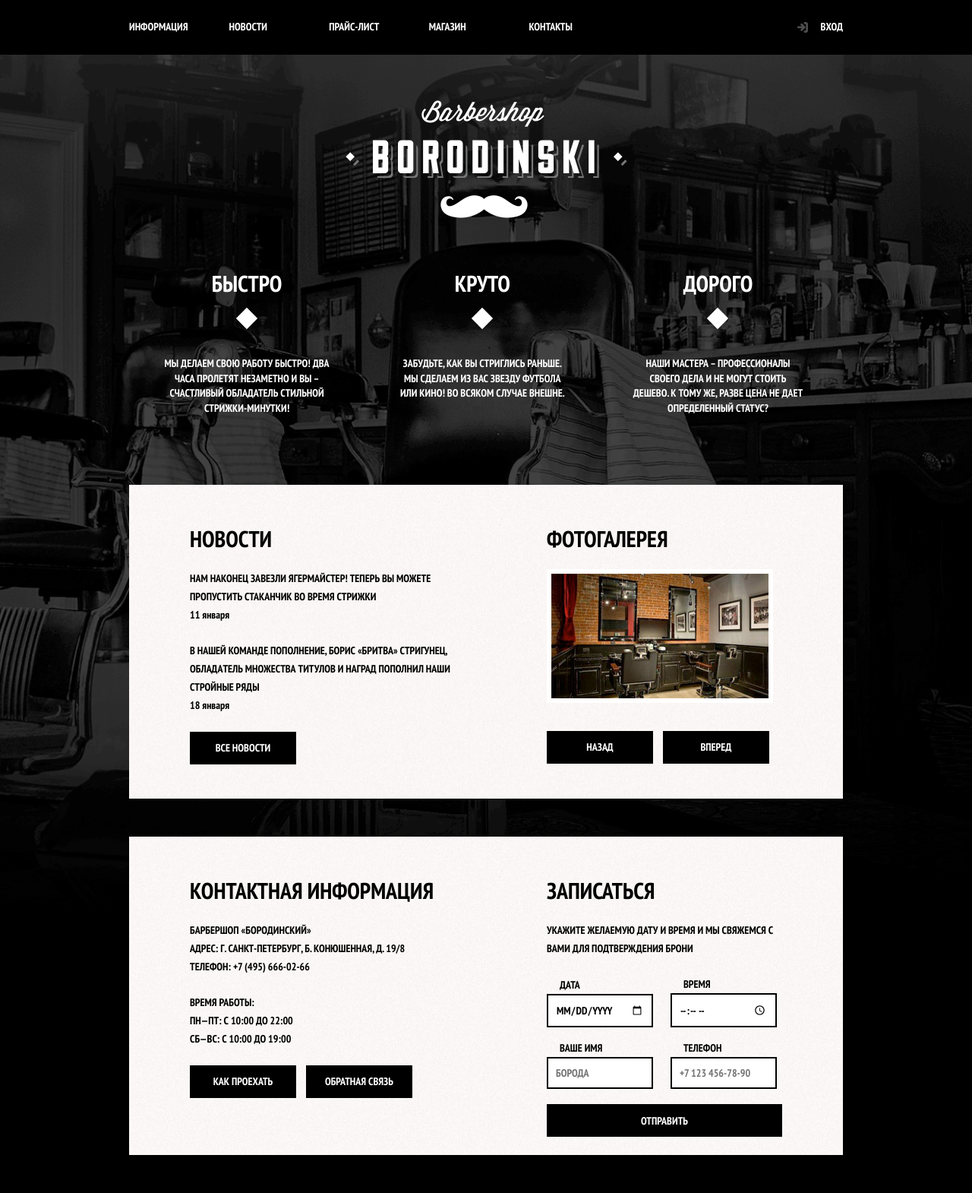
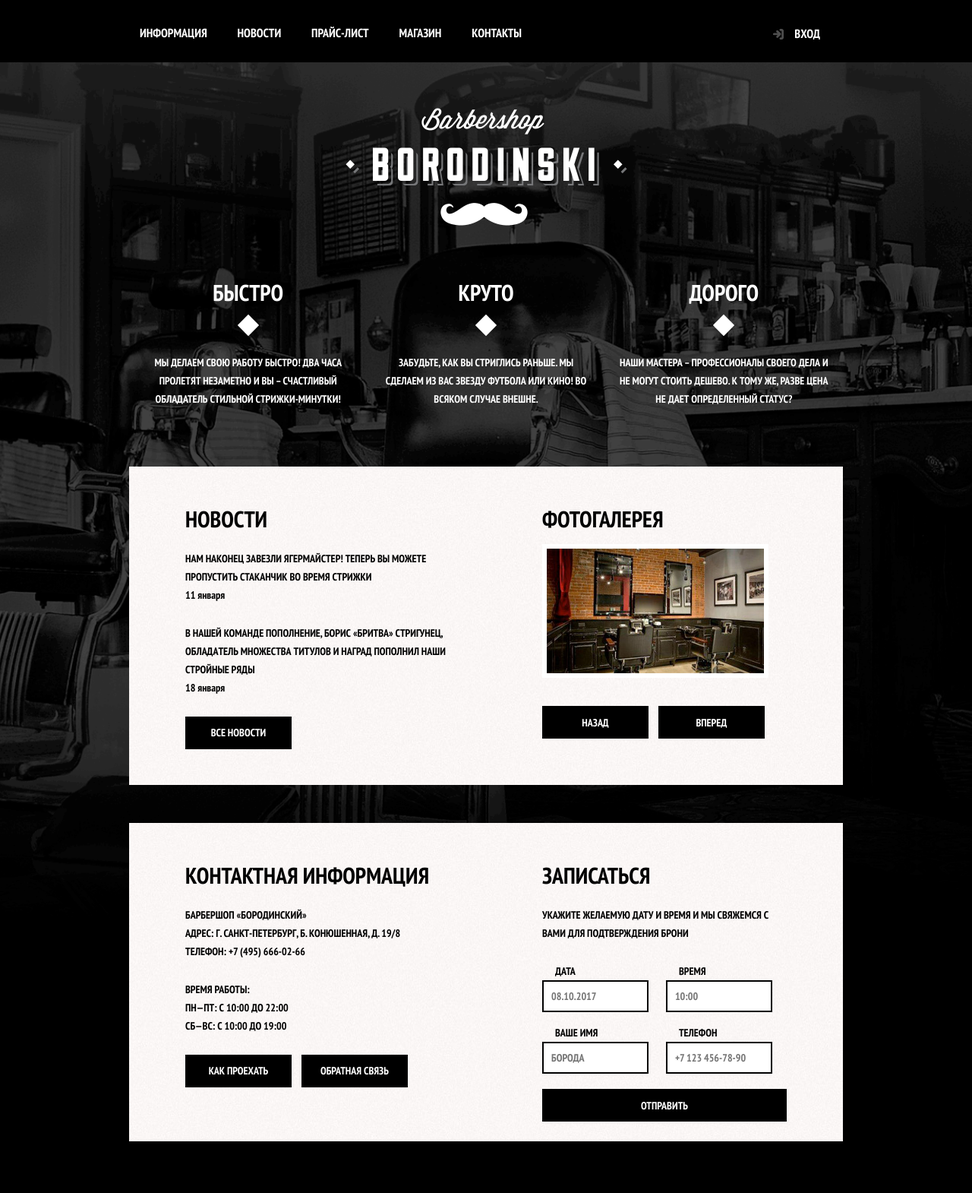
Before and after one commit to Smaleva/esmaleva, a plain HTML site: page index.html in a window 1280 px wide. Shown: the top 1570 px of the page at 76% size. Drawn offline with Linux system fonts and the light colour scheme.

Commit message:
пиксельные заморочки

```diff
--- a/css/style.css
+++ b/css/style.css
@@ -8,13 +8,13 @@
     box-sizing: border-box;
 }
 body {
-    line-height: 1.4;
-    color: white;
+    line-height: calc(24/14);
+    color: #fff;
     background: url("img/bg-img.png") center no-repeat;
     background-size: cover;
 }
 header {
-    background-color: black;
+    background-color: #000;
     font-size: 16px;
 }
 footer {
@@ -22,10 +22,11 @@
 }
 h2 {
     font-size: 30px;
-    margin: 0 0 15px 0;
+    margin: 0 0 12px;
+    line-height: calc(42/30);
 }
 a, button {
-    color: white;
+    color: #fff;
 }
 .clearfix::after {
     content: "";
@@ -41,15 +42,20 @@
     width: 70%;
     float: left;
     display: block;
+    line-height: calc(20/16);
 }
 ul.nav {
     list-style: none;
     padding: 0;
 }
 ul.nav>li {
-    width: 20%;
-    float: left;
-    padding: 26px 0;
+    display: inline-block;
+    margin: 33px 0 27px 0;
+}
+ul.nav>li>a {
+    padding: 10px 14px;
+    font-size: 16px;
+    margin-right: 9px;
 }
 .login {
     width: 30%;
@@ -57,25 +63,27 @@
     text-align: right;
 }
 .login>a {
-    padding: 26px 0;
-    background: url("img/login.png") 25px no-repeat;
+    background: url("img/login.png") 23px no-repeat;
+    padding: 11px 0;
+    margin: 20px 30px 13px;
+    font-size: 16px;
 }
 .logo {
     text-align: center;
     margin: 60px 0;
 }
 .advantages {
-    margin: 0 0 20px 0;
+    margin: 0 0 20px;
 }
 .advantages-item {
-    width: 33%;
+    width: 33.333333%;
     float: left;
     padding: 0 6px;
     text-align: center;
 }
 .advantages-item>p {
-    margin: 30px 0;
-    padding: 10px 35px;
+    margin: 17px 0;
+    padding: 10px;
 }
 .advantages-icon {
     display: block;
@@ -90,21 +98,24 @@
     background: url("img/bg-wr.jpg") no-repeat;
     width: 100%;
     margin: 50px 0;
-    color: black;
+    color: #000;
 }
 .news, .photo, .contacts, .form {
     width: 50%;
     float: left;
-    padding: 45px 80px;
+    padding: 48px 74px 47px;
     line-height: calc(24/14);
 }
 .news, .contacts {
     padding-right: 30px;
 }
+.news-wrapper>a {
+    color: #000;
+}
 .btn {
     width: 140px;
     height: 43px;
-    background-color: black;
+    background-color: #000;
     border: 0;
     cursor: pointer;
 }
@@ -114,7 +125,7 @@
     text-align: center;
 }
 .news-item, .contacts-item, .form>p {
-    margin: 0 0 23px 0;
+    margin: 19px 0 26px;
 }
 .news-item>time {
     text-transform: none;
@@ -132,22 +143,22 @@
     width: 100%;
     margin: 5px 0 0 0;
 }
-.feedback-form-group {
+.form-group {
     display: inline-block;
     margin: 0 0 15px 0;
 }
-.feedback-form-group>label {
+.form-group>label {
     margin: 0 17px;
 }
-.feedback-form-group>input {
+.form-group>input {
     width: 140px;
-    border: 2px solid black;
+    border: 2px solid #000;
     padding: 10px;
     display: block;
 }
-.feedback-form-group:nth-child(even) {
+.form-group:nth-child(even) {
     margin-left: 10px;
 }
-.feedback-form-group:nth-child(odd) {
+.form-group:nth-child(odd) {
     margin-right: 10px;
 }
--- a/index.html
+++ b/index.html
@@ -34,9 +34,7 @@
                     </nav>
                 </div>
                 <div class="login">
-                    <a href="#" class="login">
-                        <span>Вход</span>
-                    </a>
+                    <a href="#" class="login">Вход</a>
                 </div>
             </div>
 		</header>
@@ -65,14 +63,20 @@
                 <div class="info-wrapper clearfix">
                     <div class="news">
                         <h2>Новости</h2>
+                        <div class="news-wrapper">
+                            <a href="#">
                                 <article class="news-item">
                                     <p>Нам наконец завезли ягермайстер! Теперь вы можете пропустить стаканчик во время стрижки</p>
                                     <time>11 января</time>
                                 </article>
+                            </a>
+                            <a href="#">
                                 <article class="news-item">
                                     <p>В нашей команде пополнение, Борис &laquo;Бритва&raquo; Стригунец, обладaтель множества титулов и наград пополнил наши стройные ряды</p>
                                     <time>18 января</time>
                                 </article>
+                            </a>
+                        </div>
                         <a class="btn" href="#">Все новости</a>
 					</div>
                     <div class="photo">
@@ -104,19 +108,19 @@
                         <h2>Записаться</h2>
                         <p>Укажите желаемую дату и время и мы свяжемся с вами для подтверждения брони</p>
                         <form class="feedback-form" action="/mail" method="post">
-                            <div class="feedback-form-group">
+                            <div class="form-group">
                                 <label for="date">Дата</label>
-                                <input type="date" name="date" id="date" placeholder="08.10.2017">
+                                <input type="text" name="date" id="date" placeholder="08.10.2017">
                             </div>
-                            <div class="feedback-form-group">
+                            <div class="form-group">
                                 <label for="time">Время</label>
-                                <input type="time" name="time" id="time" placeholder="10:00">
+                                <input type="text" name="time" id="time" placeholder="10:00">
                             </div>
-                            <div class="feedback-form-group">
+                            <div class="form-group">
                                 <label for="fullname">Ваше имя</label>
                                 <input type="text" name="fullname" id="fullname" placeholder="Борода">
 							</div>
-                            <div class="feedback-form-group">
+                            <div class="form-group">
                                 <label for="phone">Телефон</label>
                                 <input type="tel" name="phone" id="phone" placeholder="+7 123 456-78-90">
 							</div>
```
Lines whose indentation alone changed are shown as unchanged.
